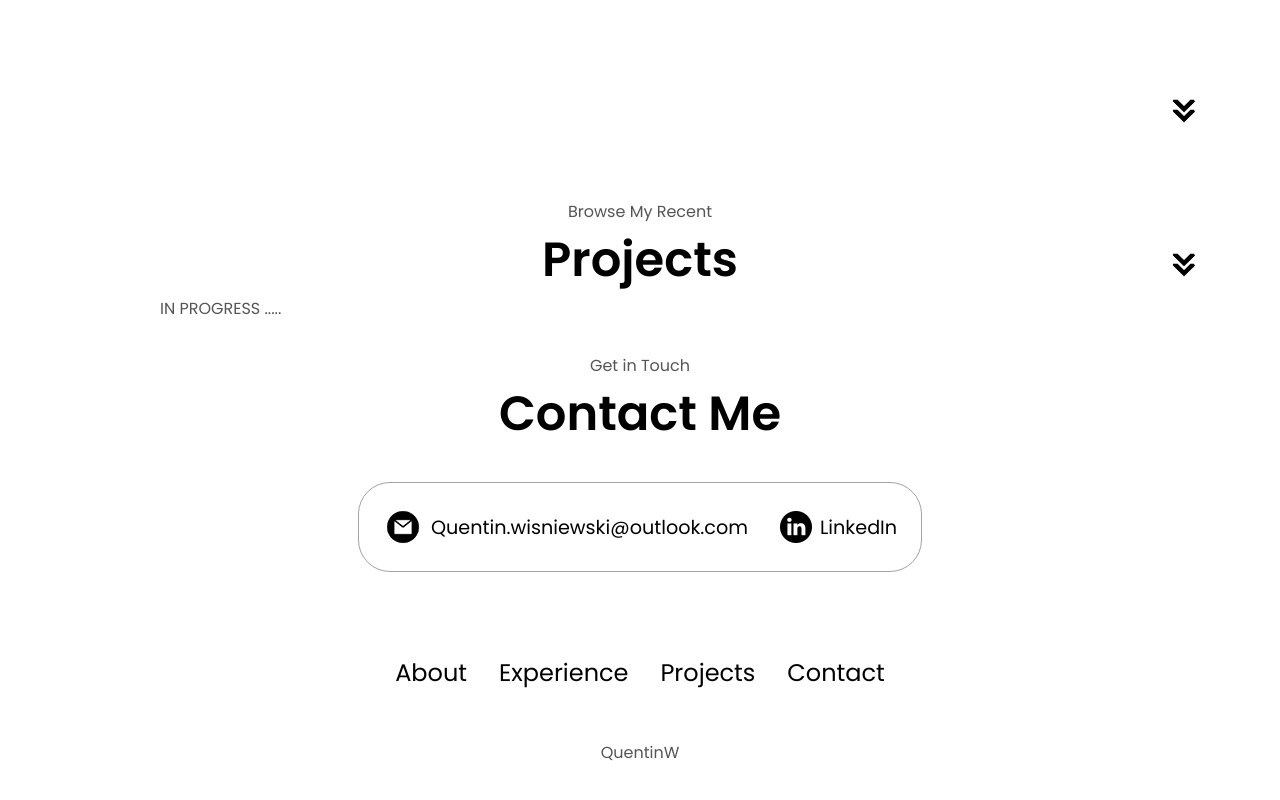
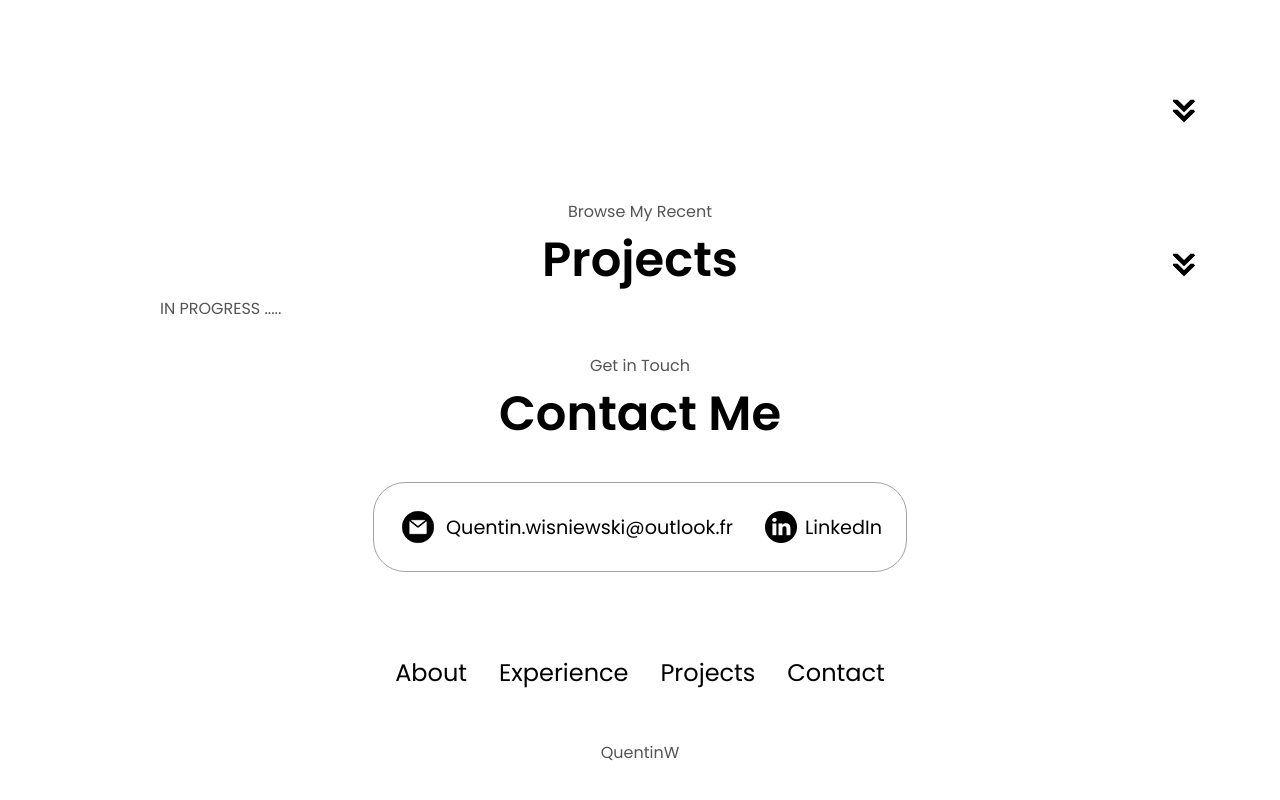
Before and after one commit to QuentinW59/Portfolio, a plain HTML site: page index.html in a window 1280 px wide. Shown: the part 2265-3065 px from the top of the page. Drawn offline with Linux system fonts and the light colour scheme; a script that the page names is missing.

Commit message:
Update index.html

```diff
--- a/index.html
+++ b/index.html
@@ -187,7 +187,7 @@
             alt="Email icon"
             class="icon contact-icon email-icon"
           />
-          <p><a href="mailto:quentin.wisniewski@outlook.fr">Quentin.wisniewski@outlook.com</a></p>
+          <p><a href="mailto:quentin.wisniewski@outlook.fr">Quentin.wisniewski@outlook.fr</a></p>
         </div>
         <div class="contact-info-container">
           <img
```
